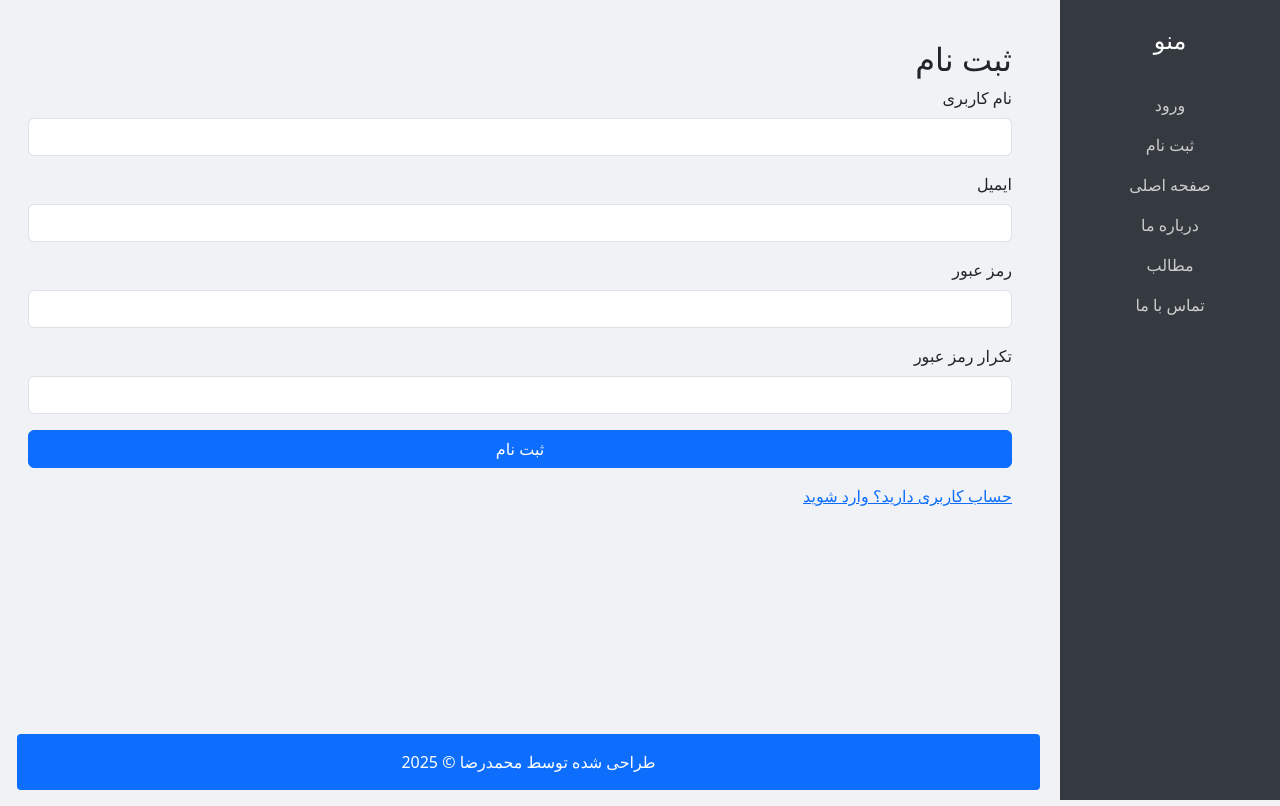
After one commit to Mohamadreza-jabarzade/django_blog, a Django app: page /signup/ in a window 1280 px wide. The commit adds this page. Run offline with Django 5.2, Linux system fonts and the light colour scheme.

Commit message:
signup and signin added and forms created...

```diff
--- a/blog/models.py
+++ b/blog/models.py
@@ -1,3 +1,4 @@
+from django.contrib.auth.models import User
 from django.db import models
 from django.utils import timezone
 
@@ -6,6 +7,7 @@ class Post(models.Model):
     content = models.TextField()
     image = models.ImageField(upload_to='post_images/', blank=True, null=True)
     created_at = models.DateTimeField(default=timezone.now)
+    author = models.CharField(max_length=100,default='Mohamadreza')
 
     def __str__(self):
         return self.title
--- a/blog/templates/base.html
+++ b/blog/templates/base.html
@@ -26,14 +26,24 @@
             top: 0;
             width: 220px;
         }
-
-        .sidebar a {
+        .sidebar button{
+                   background: none;
+	color: inherit;
+	border: none;
+	padding: 0;
+	font: inherit;
+	cursor: pointer;
+	outline: inherit;
+                }
+        .sidebar a, button{
+            text-align: center;
             color: #ccc;
             text-decoration: none;
-            display: block;
             padding: 0.5rem 0;
             border-radius: 4px;
             transition: background-color 0.3s ease, color 0.3s ease;
+            display: inline-block ;
+            width: 100%;
         }
 
         .sidebar a:hover {
@@ -100,7 +110,20 @@
 <body>
     <!-- Sidebar -->
     <div class="sidebar">
+        {% if user.is_authenticated %}
+        <h4 class="menu-title" >{{ user.username }}</h4>
+        {% else %}
         <h4 class="menu-title" >منو</h4>
+        {% endif %}
+        {% if user.is_authenticated %}
+        <form action="{% url 'logout' %}" method="post">
+            {% csrf_token %}
+            <button type="submit"><a>خروج</a></button>
+        </form>
+          {% else %}
+            <a href="{% url 'login' %}">ورود</a>
+            <a href="{% url 'signup' %}">ثبت نام</a>
+          {% endif %}
         <a href="{% url 'home' %}" class="{% if request.path == '/' %}active{% endif %}">صفحه اصلی</a>
         <a href="{% url 'about' %}" class="{% if request.path == '/about/' %}active{% endif %}">درباره ما</a>
         <a href="{% url 'posts' %}" class="{% if request.path == '/posts/' %}active{% endif %}">مطالب</a>
--- a/blog/templates/post_detail.html
+++ b/blog/templates/post_detail.html
@@ -14,10 +14,11 @@
 <div class="card shadow-sm">
     <div class="card-body">
         <h2 class="card-title mb-3">{{ post.title }}</h2>
-        <p class="text-muted small mb-4">تاریخ انتشار: {{ post.created_at|to_shamsi }}</p>
+        <p class="text-muted small">تاریخ انتشار: {{ post.created_at|to_shamsi }}</p>
         <div class="card-text" style="line-height: 1.8; font-size: 1.1rem;">
             {{ post.content|linebreaks }}
         </div>
+        <p class="text-muted small">نویسنده : {{ post.author }}</p>
     </div>
 </div>
 
--- /dev/null
+++ b/blog/templates/signup.html
@@ -0,0 +1,50 @@
+{% extends 'base.html' %}
+
+{% block content %}
+
+<h2>ثبت نام</h2>
+<!-- register.html -->
+{% if form.errors %}
+<div class="alert alert-danger">
+  <ul class="mb-0">
+    {% for field in form %}
+      {% for error in field.errors %}
+        <li>{{ error }}</li>
+      {% endfor %}
+    {% endfor %}
+    {% for error in form.non_field_errors %}
+      <li>{{ error }}</li>
+    {% endfor %}
+  </ul>
+</div>
+{% endif %}
+
+<form method="post" action="{% url 'signup' %}">
+    {% csrf_token %}
+
+    <div class="mb-3">
+        <label for="username" class="form-label">نام کاربری</label>
+        <input type="text" class="form-control" name="username" id="username" required>
+    </div>
+
+    <div class="mb-3">
+        <label for="email" class="form-label">ایمیل</label>
+        <input type="email" class="form-control" name="email" id="email" required>
+    </div>
+
+    <div class="mb-3">
+        <label for="password1" class="form-label">رمز عبور</label>
+        <input type="password" class="form-control" name="password1" id="password1" required>
+    </div>
+
+    <div class="mb-3">
+        <label for="password2" class="form-label">تکرار رمز عبور</label>
+        <input type="password" class="form-control" name="password2" id="password2" required>
+    </div>
+    <button type="submit" class="btn btn-primary">ثبت نام</button>
+    <div class="mt-3">
+        <a href="{% url 'login' %}">حساب کاربری دارید؟ وارد شوید</a>
+    </div>
+</form>
+
+{% endblock %}
--- a/blog/urls.py
+++ b/blog/urls.py
@@ -1,8 +1,12 @@
 from django.urls import path
 from . import views
+from django.contrib.auth import views as auth_views
 
 
 urlpatterns = [
+    path('signup/', views.signup_view, name='signup'),
+    path('login/', auth_views.LoginView.as_view(template_name='login.html'), name='login'),
+    path('logout/', auth_views.LogoutView.as_view(next_page='login'), name='logout'),
     path('', views.home, name='home'),
     path('about/', views.about, name='about'),
     path('posts/', views.posts, name='posts'),
--- a/blog/views.py
+++ b/blog/views.py
@@ -1,6 +1,10 @@
+from django.contrib.auth.forms import UserCreationForm
 from django.shortcuts import render, get_object_or_404
-
+from django.shortcuts import render, redirect
+from django.contrib.auth import login, authenticate
+from .forms import SignUpForm
 from blog.models import Post
+from django.contrib import messages
 from django.shortcuts import render
 from .models import Post  # فرض بر اینکه مدل Post داری
 
@@ -22,3 +26,17 @@ def contact(request):
 def post_detail(request, pk):
     post = get_object_or_404(Post, pk=pk)
     return render(request, 'post_detail.html', {'post': post})
+
+def signup_view(request):
+    if request.method == 'POST':
+        form = UserCreationForm(request.POST)
+        if form.is_valid():
+            user = form.save()
+            messages.success(request, 'ثبت نام با موفقیت انجام شد!')
+            return redirect('login')
+        else:
+            messages.error(request, 'خطایی در اطلاعات وارد شده وجود دارد.')
+    else:
+        form = UserCreationForm()
+
+    return render(request, 'signup.html', {'form': form})
--- a/config/settings.py
+++ b/config/settings.py
@@ -120,3 +120,5 @@ DEFAULT_AUTO_FIELD = 'django.db.models.BigAutoField'
 
 MEDIA_URL = '/media/'
 MEDIA_ROOT = os.path.join(BASE_DIR, 'media')
+LOGIN_REDIRECT_URL = 'home'  # صفحه بعد از ورود موفق
+LOGOUT_REDIRECT_URL = 'login'  # صفحه بعد از خروج
```
Also changed, not shown: blog/forms.py (added, +10 -0 lines), blog/templates/login.html (added, +41 -0 lines), blog/templates/posts.html (+8 -2 lines), blog/migrations/0003_post_author.py (added), 1 other file.
